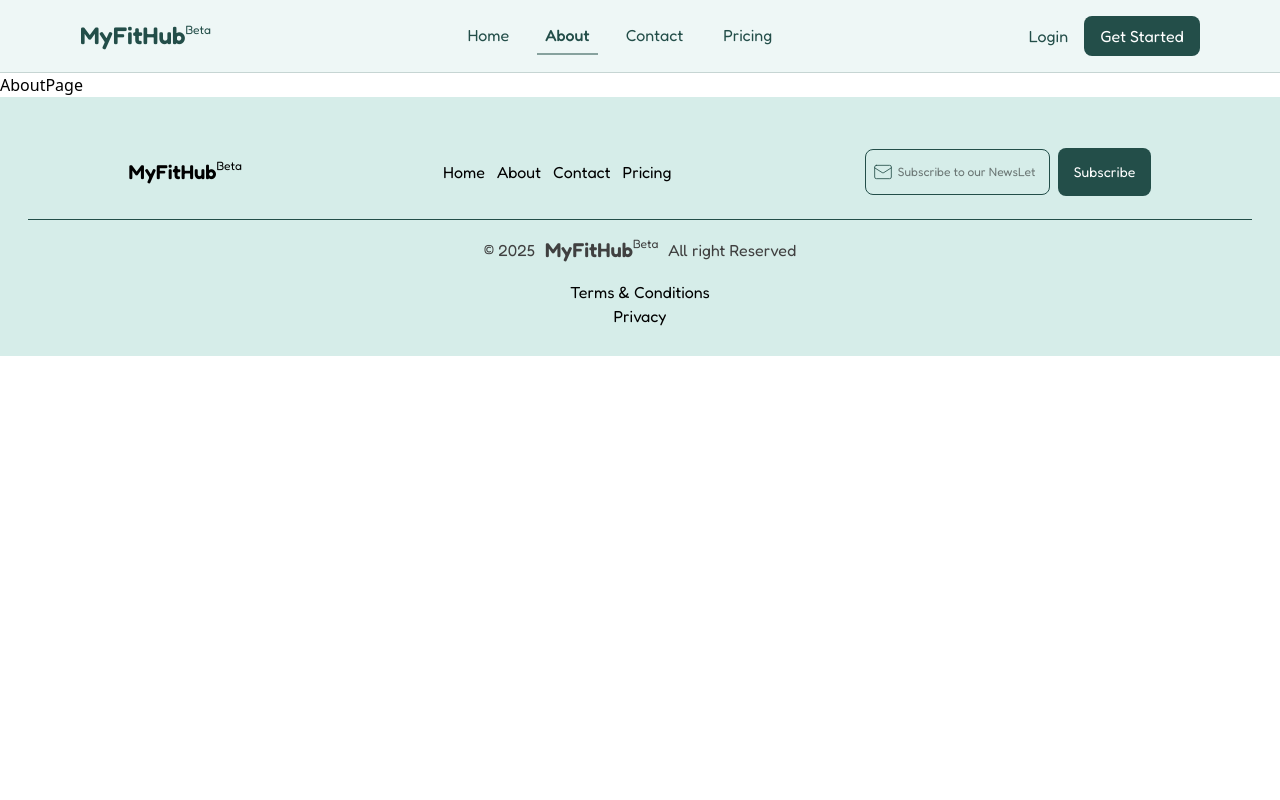
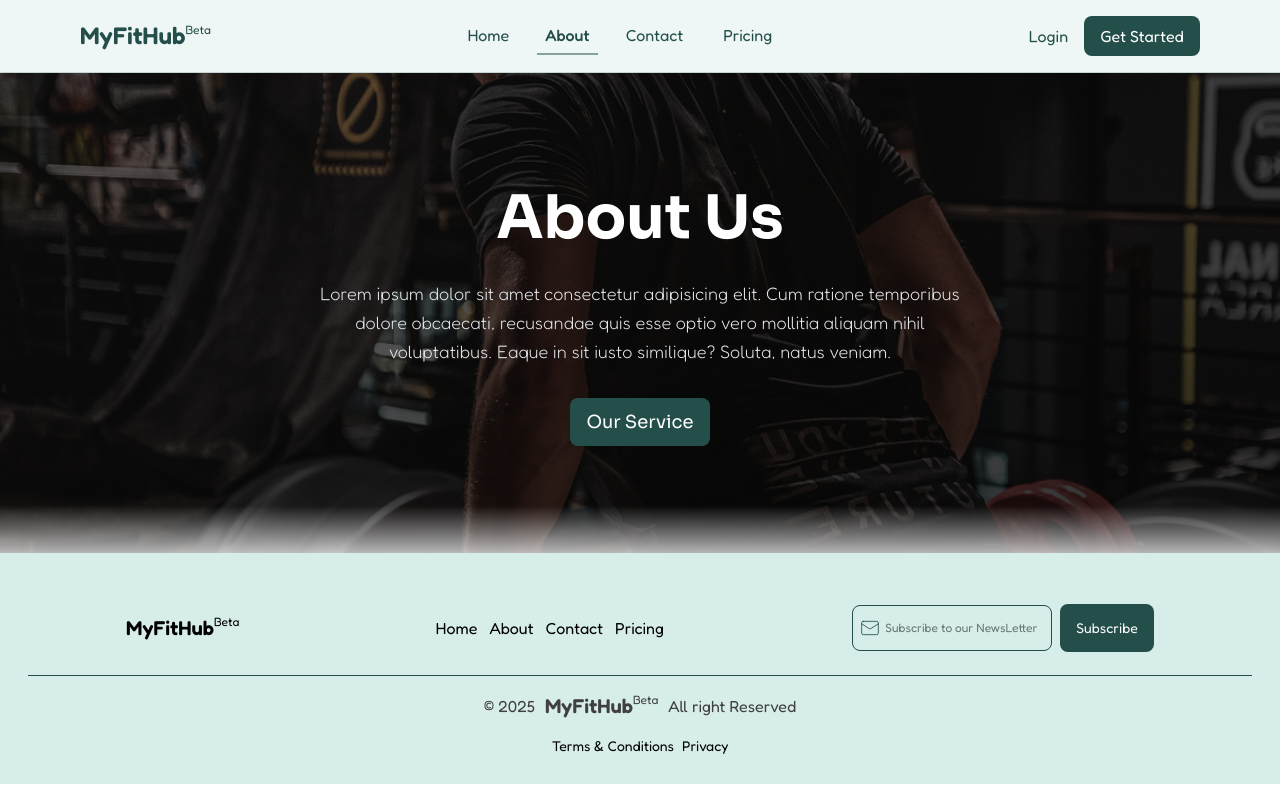
Before and after one commit to OlaiwonAbdullahi/myfithub-temp, a Next.js app: page /about in a window 1280 px wide. Built offline with nearby package versions, Linux system fonts and the light colour scheme.

Commit message:
feat: Implement Hero component and update About, Contact, and Pricing pages to utilize it; enhance Footer with navigation links

```diff
--- a/app/(pages)/about/page.tsx
+++ b/app/(pages)/about/page.tsx
@@ -1,7 +1,17 @@
+import Hero from "@/app/ui/hero";
 import React from "react";
 
 const Page = () => {
-  return <div>AboutPage</div>;
+  return (
+    <div>
+      <Hero
+        title="About Us"
+        description="
+      Lorem ipsum dolor sit amet consectetur adipisicing elit. Cum ratione temporibus dolore obcaecati, recusandae quis esse optio vero mollitia aliquam nihil voluptatibus. Eaque in sit iusto similique? Soluta, natus veniam."
+        btnText="Our Service"
+      />
+    </div>
+  );
 };
 
 export default Page;
--- a/app/(pages)/contact/page.tsx
+++ b/app/(pages)/contact/page.tsx
@@ -1,7 +1,17 @@
+import Hero from "@/app/ui/hero";
 import React from "react";
 
 const Page = () => {
-  return <div>cONTACTPage</div>;
+  return (
+    <div>
+      <Hero
+        title="Contact Us"
+        description="
+      Lorem ipsum dolor sit amet consectetur adipisicing elit. Cum ratione temporibus dolore obcaecati, recusandae quis esse optio vero mollitia aliquam nihil voluptatibus. Eaque in sit iusto similique? Soluta, natus veniam."
+        btnText="Our Service"
+      />
+    </div>
+  );
 };
 
 export default Page;
--- a/app/(pages)/pricing/page.tsx
+++ b/app/(pages)/pricing/page.tsx
@@ -1,7 +1,17 @@
+import Hero from "@/app/ui/hero";
 import React from "react";
 
 const Page = () => {
-  return <div>PricingPage</div>;
+  return (
+    <div>
+      <Hero
+        title="Pricing"
+        description="
+      Lorem ipsum dolor sit amet consectetur adipisicing elit. Cum ratione temporibus dolore obcaecati, recusandae quis esse optio vero mollitia aliquam nihil voluptatibus. Eaque in sit iusto similique? Soluta, natus veniam."
+        btnText="Our Service"
+      />
+    </div>
+  );
 };
 
 export default Page;
--- a/app/ui/footer.tsx
+++ b/app/ui/footer.tsx
@@ -16,10 +16,18 @@ const Footer = () => {
         </div>
         <div className=" space-y-2 text-center">
           <ul className=" text-center flex space-x-3">
-            <li>Home</li>
-            <li>About</li>
-            <li>Contact</li>
-            <li>Pricing</li>
+            <Link href={"/"}>
+              <li className=" cursor-pointer">Home</li>
+            </Link>
+            <Link href={"/about"}>
+              <li className=" cursor-pointer">About</li>
+            </Link>
+            <Link href={"/contact"}>
+              <li className=" cursor-pointer">Contact</li>
+            </Link>
+            <Link href={"/pricing"}>
+              <li className=" cursor-pointer">Pricing</li>
+            </Link>
           </ul>
         </div>
         <div className="space-y-2 flex items-center gap-2">
@@ -28,7 +36,7 @@ const Footer = () => {
             <input
               type="text"
               placeholder="Subscribe to our NewsLetter"
-              className=" border pl-8 text-xs border-[#234E49] p-3.5 mt-2 rounded-lg"
+              className=" border pl-8 w-50 text-xs border-[#234E49] p-3.5 mt-2 rounded-lg"
             />
           </div>
           <Button variant="primary" className="  text-sm ">
@@ -44,9 +52,9 @@ const Footer = () => {
         </Link>
         All right Reserved
       </div>
-      <ul className=" text-center">
-        <li>Terms & Conditions</li>
-        <li>Privacy</li>
+      <ul className=" text-center text-sm flex gap-2 justify-center">
+        <li className=" cursor-pointer">Terms & Conditions</li>
+        <li className=" cursor-pointer">Privacy</li>
       </ul>
     </div>
   );
--- /dev/null
+++ b/app/ui/hero.tsx
@@ -0,0 +1,44 @@
+import React from "react";
+import Button from "./button";
+
+interface HeroProps {
+  title: string;
+  description: string;
+  btnText: string;
+}
+
+const Hero: React.FC<HeroProps> = ({ title, description, btnText }) => {
+  return (
+    <section className="relative overflow-hidden bg-gray-50">
+      <div
+        className="absolute inset-0 bg-cover bg-center bg-no-repeat"
+        style={{ backgroundImage: `url('/about.png')` }}
+        aria-hidden="true"
+      />
+
+      <div className="absolute inset-0 bg-gradient-to-br from-black/60 via-black/70 to-black/80" />
+
+      <div className="relative z-10 min-h-[60vh] flex items-center justify-center">
+        <div className="max-w-4xl mx-auto px-6 sm:px-8 lg:px-12 py-20 text-center">
+          <h1 className="text-4xl sm:text-5xl lg:text-6xl font-bold text-white mb-6 font-sora leading-tight">
+            {title}
+          </h1>
+
+          <p className="text-base sm:text-lg text-gray-200 font-light font-fredoka max-w-2xl mx-auto mb-8 leading-relaxed">
+            {description}
+          </p>
+
+          <div className="flex flex-col sm:flex-row gap-4 justify-center items-center">
+            <Button variant="primary" className=" font-sora">
+              {btnText}
+            </Button>
+          </div>
+        </div>
+      </div>
+
+      <div className="absolute bottom-0 left-0 right-0 h-20 bg-gradient-to-t from-white/70 to-black/5 to-60%" />
+    </section>
+  );
+};
+
+export default Hero;
```
